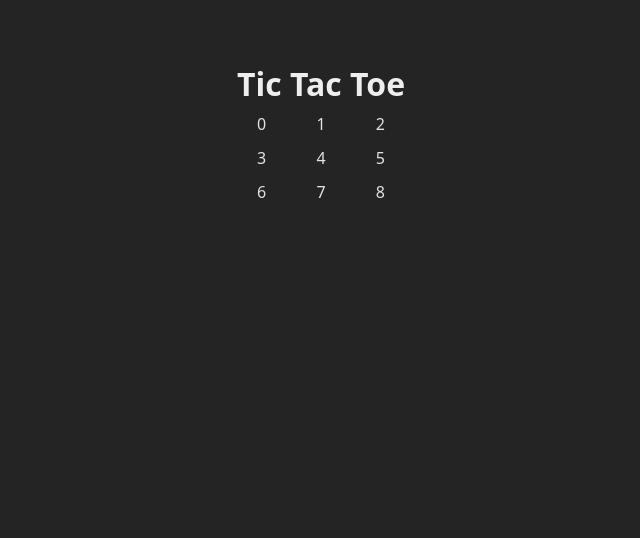
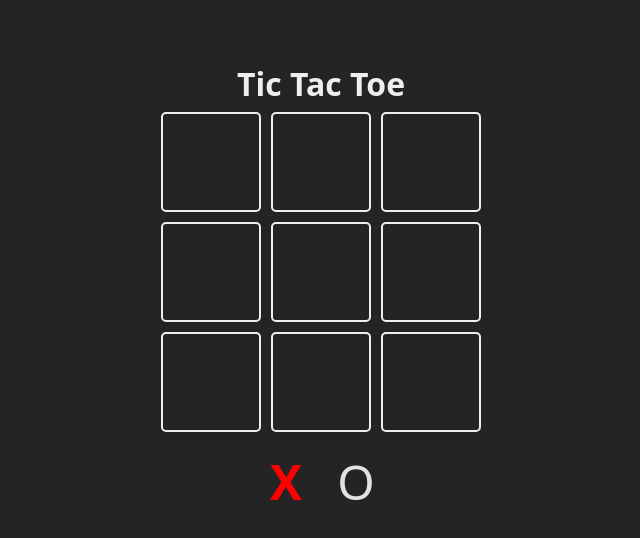
Before and after one commit to manu0120/repaso-react-p1, a React (Vite) app in the folder projects/01-tic-tac-toe/: page / in a window 1280 px wide. Shown: the top 538 px of the page, without its empty margins (319-959 px from the left). Built offline with nearby package versions, Linux system fonts and the light colour scheme.

Commit message:
[01] change turn logic implemented & starting to implement game logic

```diff
--- a/projects/01-tic-tac-toe/src/App.jsx
+++ b/projects/01-tic-tac-toe/src/App.jsx
@@ -1,13 +1,38 @@
 import './App.css'
+import {useState} from 'react'
+import {Square} from './components/Square'
+
 
 const TURNS = {
   X: 'X',
   O: 'O',
 }
 
-const board = Array(9).fill(null)
+function App() {
+  // uso de useReducer (otra alternativa): https://chatgpt.com/share/6796bc09-0e40-8011-b037-82d97024e66c
+  const [board, setBoard] = useState(Array(9).fill(null))
+  const [turn, setTurn] = useState(TURNS.X)
 
-function App() {
+  const updateBoard = (index) => {
+    // Si se hace const newBoard = board, no estaríamos haciendo una copia del array, sino que se estaría creando una referencia al array original en memoria. Si se modifica newBoard, se modifica tambié el array original, porque ambos apuntan al mismo lugar en memoria. Se puede hacer una copia profunda con structuredClone()
+
+    /* No es recomendable hacerlo de esta manera:
+      board[index] = turn
+      setBoard(board)
+
+    Porque NO HAY QUE MUTAR NUNCA NI LAS PROPS NI EL ESTADO, siempre hay que crear una copia del que se esta usando y hacer el cambio en esa copia y luego setearla. Podría haber problemas de renderizado (discrepancia). Los datos del renderizado deben ser nuevos   */
+
+    // no actaulizamos cuadrado si ya tiene algo
+    if (board[index]) return
+
+    const newBoard = [...board] // copia superficial
+    newBoard[index] = turn
+    setBoard(newBoard)
+
+    const newTurn = turn === TURNS.X ? TURNS.O : TURNS.X
+    setTurn(newTurn)
+  }
+
   return (
     <main className="board">
       <h1>Tic Tac Toe</h1>
@@ -15,14 +40,21 @@ function App() {
         {
           board.map((_, index) => {
             return (
-              <div className='cell' key={index}>
-                <span className='cell__content'>
-                  {index}
-                </span>
-              </div>
+              <Square key={index} index={index} updateBoard={updateBoard}>
+                {board[index]}
+              </Square>
             )
           })
         }
+      </section>
+
+      <section className="turn">
+        <Square className='turn' isSelected={turn === TURNS.X}>
+          {TURNS.X}
+        </Square>
+        <Square className='turn' isSelected={turn === TURNS.O}>
+          {TURNS.O}
+        </Square>
       </section>
     </main>
   )
--- /dev/null
+++ b/projects/01-tic-tac-toe/src/components/Square.jsx
@@ -0,0 +1,11 @@
+export const Square = ({children, updateBoard, index, isSelected}) => {
+    const className = `square ${isSelected ? 'is-selected' : ''}`
+    const handleClick = () => {
+      updateBoard(index)
+    }
+    return (
+      <div className={className} onClick={handleClick}>
+        {children}
+      </div>
+    )
+}
--- a/projects/01-tic-tac-toe/src/index.css
+++ b/projects/01-tic-tac-toe/src/index.css
@@ -156,8 +156,10 @@ body {
 }
 
 .square.is-selected {
-  color: #fff;
-  background: #09f;
+  /* color: #fff;
+  background: #09f; */
+  color: red;
+  font-weight: bold;
 }
 
 .winner {
```
